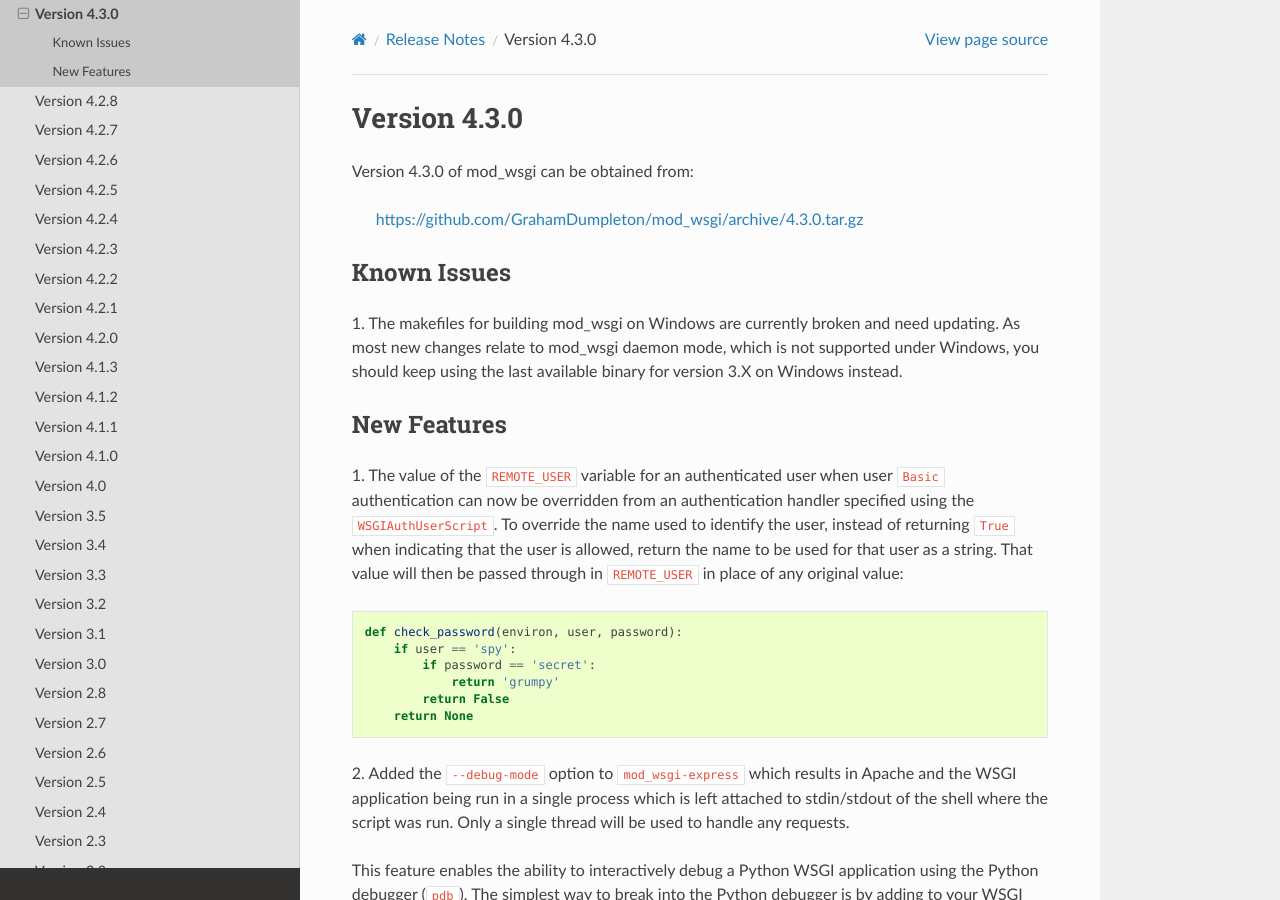
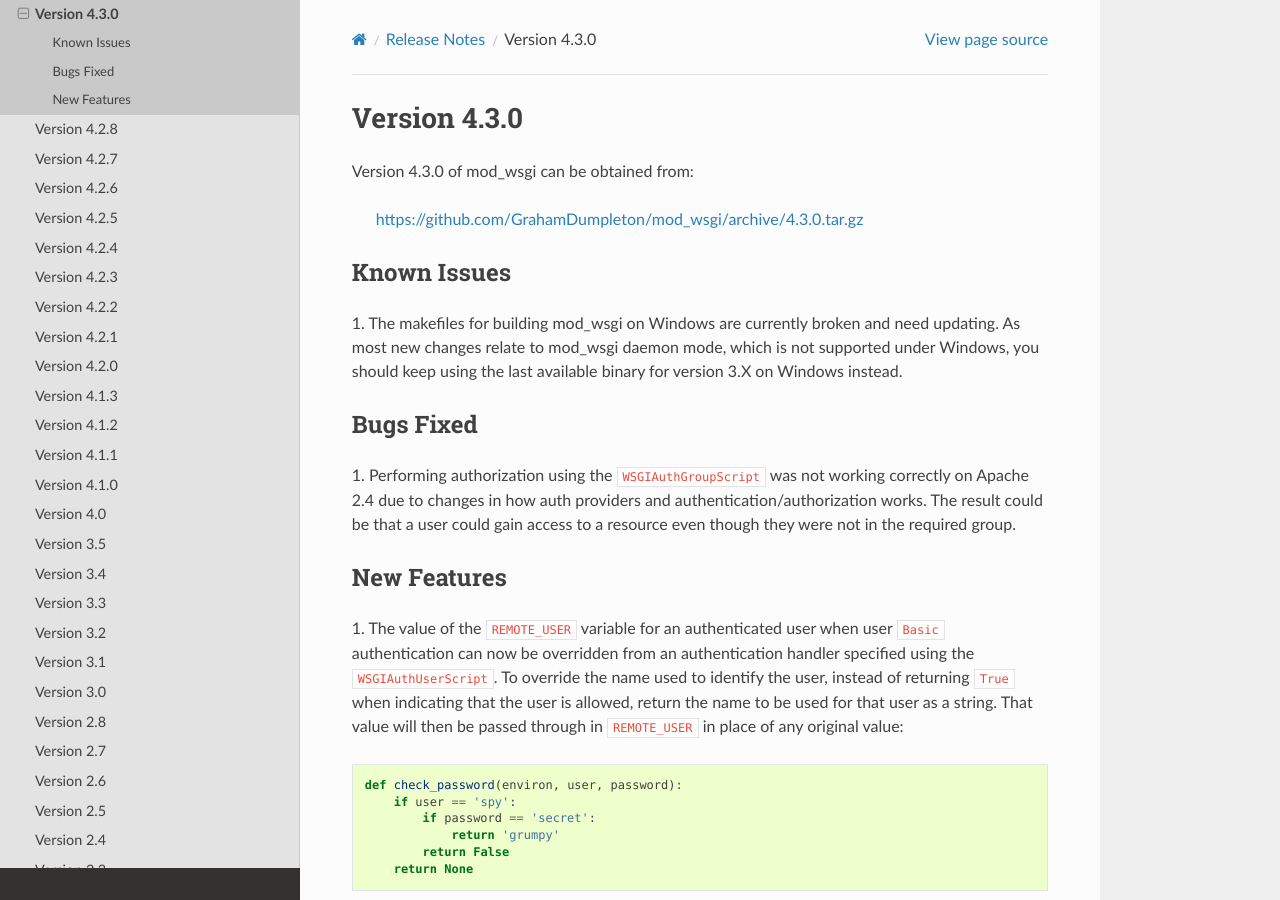
Before and after one commit to GrahamDumpleton/mod_wsgi, a Sphinx documentation site: the page built from docs/release-notes/version-4.3.0.rst, in a window 1280 px wide and 900 px high. Built offline with Sphinx 7.4.7 and the Read the Docs theme 2.0.0, drawn with Linux system fonts in a browser that asks for light colours.

Commit message:
Fix Apache 2.4 compatibility issue auth providers performing group authorisation.

```diff
--- a/docs/release-notes/version-4.3.0.rst
+++ b/docs/release-notes/version-4.3.0.rst
@@ -13,6 +13,15 @@ Known Issues
 need updating. As most new changes relate to mod_wsgi daemon mode, which is
 not supported under Windows, you should keep using the last available
 binary for version 3.X on Windows instead.
+
+Bugs Fixed
+----------
+
+1. Performing authorization using the ``WSGIAuthGroupScript`` was not
+working correctly on Apache 2.4 due to changes in how auth providers
+and authentication/authorization works. The result could be that a user
+could gain access to a resource even though they were not in the
+required group.
 
 New Features
 ------------
```
Also changed, not shown: 1 other file.
